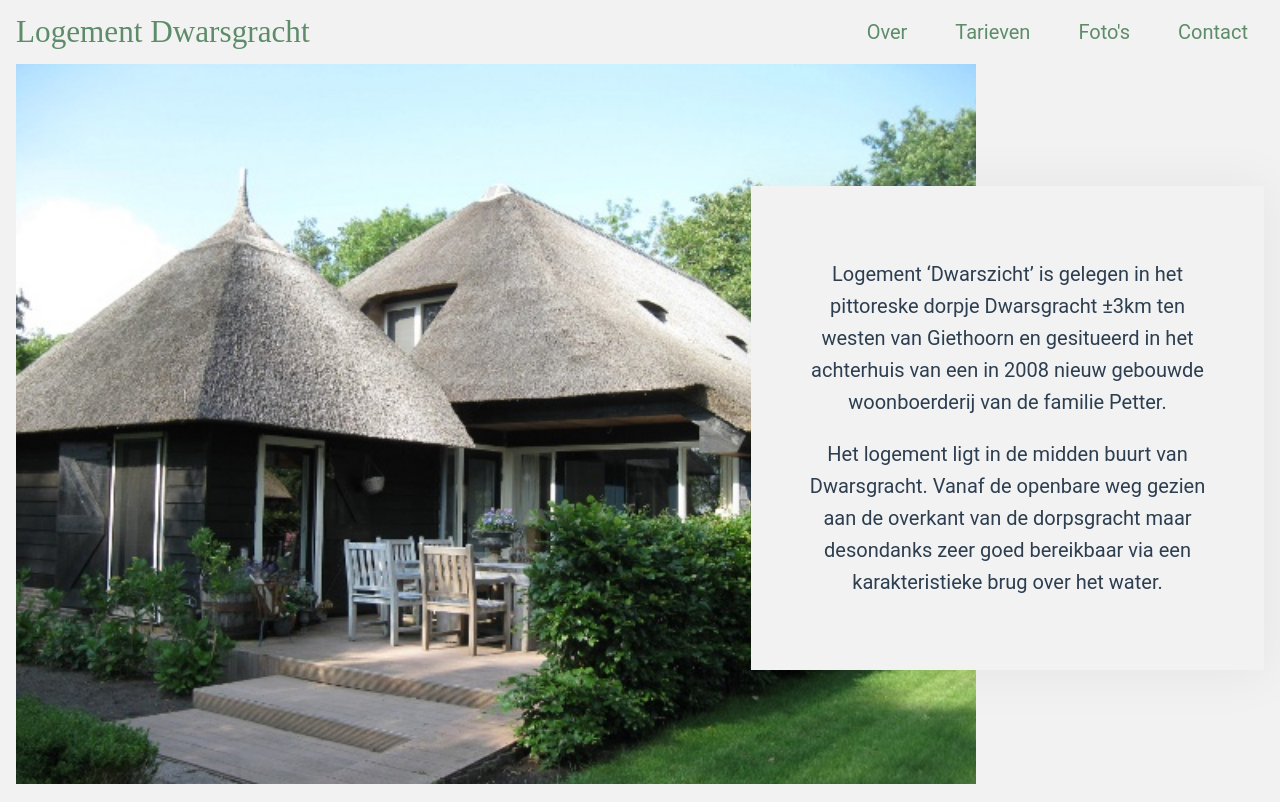
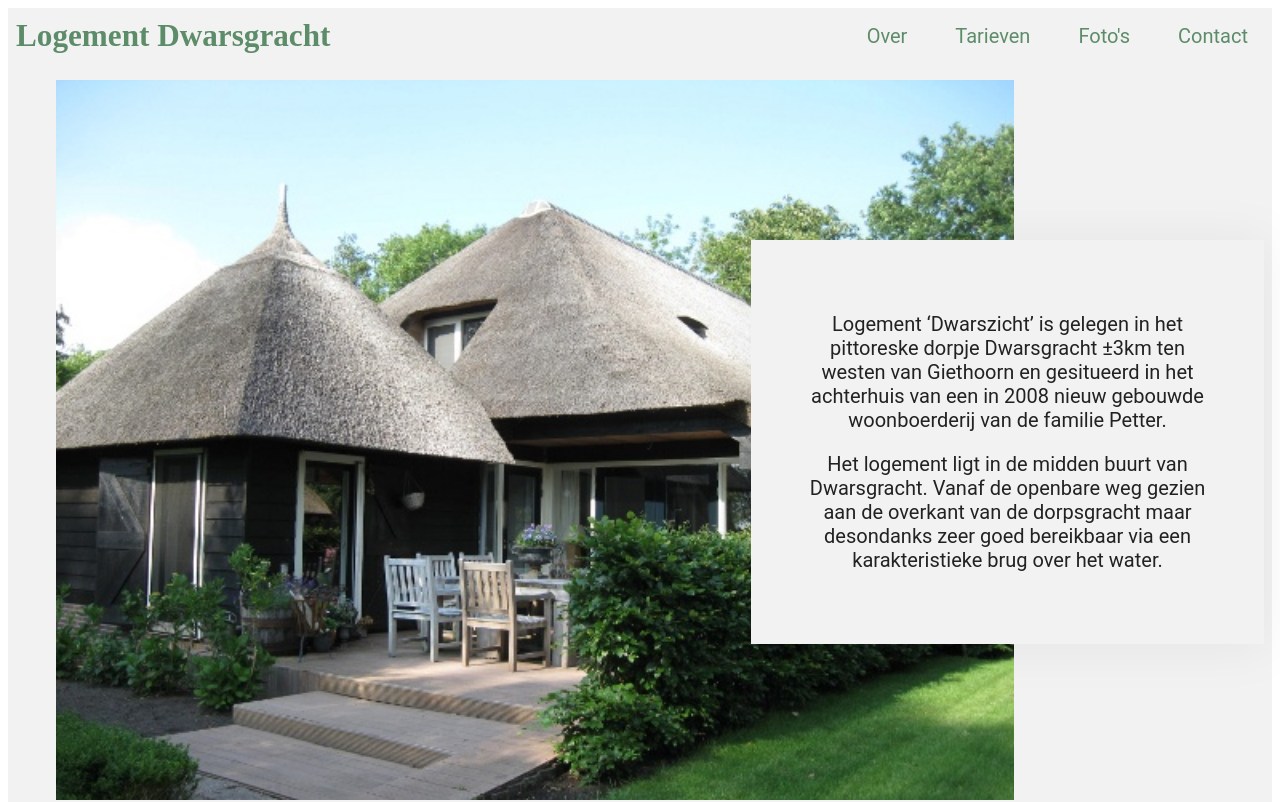
Before and after one commit to Marlies1989/LogementDwarssgracht, a Vue app: page / in a window 1280 px wide. Shown: the top 802 px of the page. Built offline with nearby package versions, Linux system fonts and the light colour scheme.

Commit message:
dark theme update

```diff
--- a/src/assets/base.css
+++ b/src/assets/base.css
@@ -51,7 +51,7 @@
   --color-white-transparancy: #f2f2f275;
 }
 
-:root {
+/* :root {
   --vt-c-white: #ffffff;
   --vt-c-white-soft: #f8f8f8;
   --vt-c-white-mute: #f2f2f2;
@@ -74,6 +74,7 @@
 }
 
 /* semantic color variables for this project */
+/*
 :root {
   --color-background: var(--vt-c-white);
   --color-background-soft: var(--vt-c-white-soft);
@@ -135,4 +136,4 @@ body {
   text-rendering: optimizeLegibility;
   -webkit-font-smoothing: antialiased;
   -moz-osx-font-smoothing: grayscale;
-}
+} */
```
